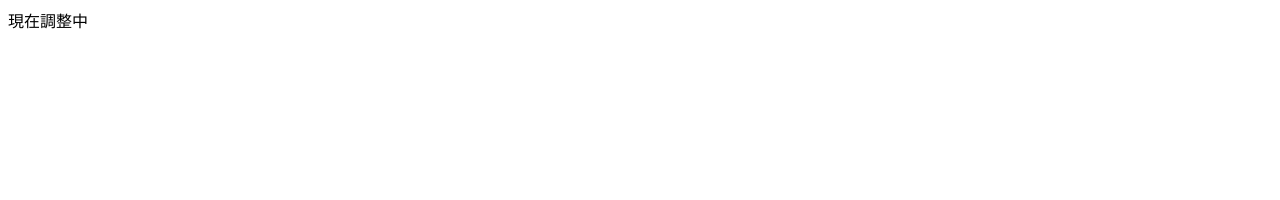
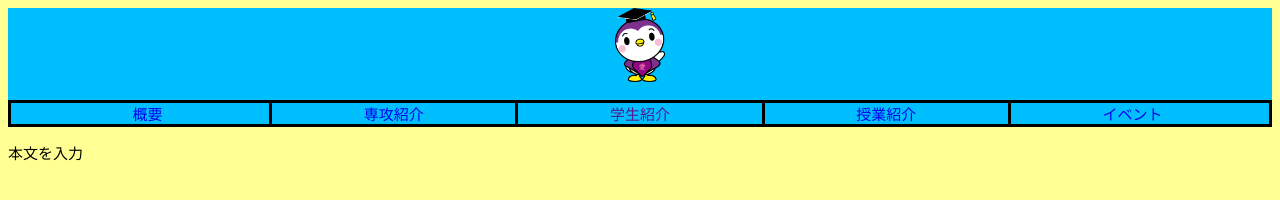
Before and after one commit to aue-english/aue-english.github.io, a plain HTML site: page html/students.html in a window 1280 px wide. Drawn offline with Linux system fonts and the light colour scheme.

Commit message:
students.html

```diff
--- a/html/students.html
+++ b/html/students.html
@@ -2,12 +2,27 @@
 <html lang="ja">
  <head>
   <meta charset="UTF-8">
-    <meta http-equiv="X-UA-Compatible" content="IE=edge">
+  <meta http-equiv="X-UA-Compatible" content="IE=edge, chrome">
   <meta name="viewport" content="width=device-width, initial-scale=1.0">
+  <link rel="stylesheet" href="../css/style.css">
+  <link rel="stylesheet" href="../css/reset.css">
+  <link href="../index.html">
+  <isindex　prompt="愛知教育大学　教育学部　英語　"></isindex>
   <title>学生紹介</title>
-    <link href="../index.html">
  </head>
  <body>
-    現在調整中
+  <div class="header">
+    <div class="logo">
+        <img src="../img/aue.png" height="6%" width="4%">
+    </div>
+    <ul>
+        <li><a href="overview.html">概要</a></li>
+        <li><a href="major.html">専攻紹介</a></li>
+        <li><a href="">学生紹介</a></li>
+        <li><a href="study.html">授業紹介</a></li>
+        <li><a href="event.html">イベント</a></li>
+    </ul>
+    </div>
+    本文を入力
 </body>
 </html>
```
Lines whose indentation alone changed are shown as unchanged.
